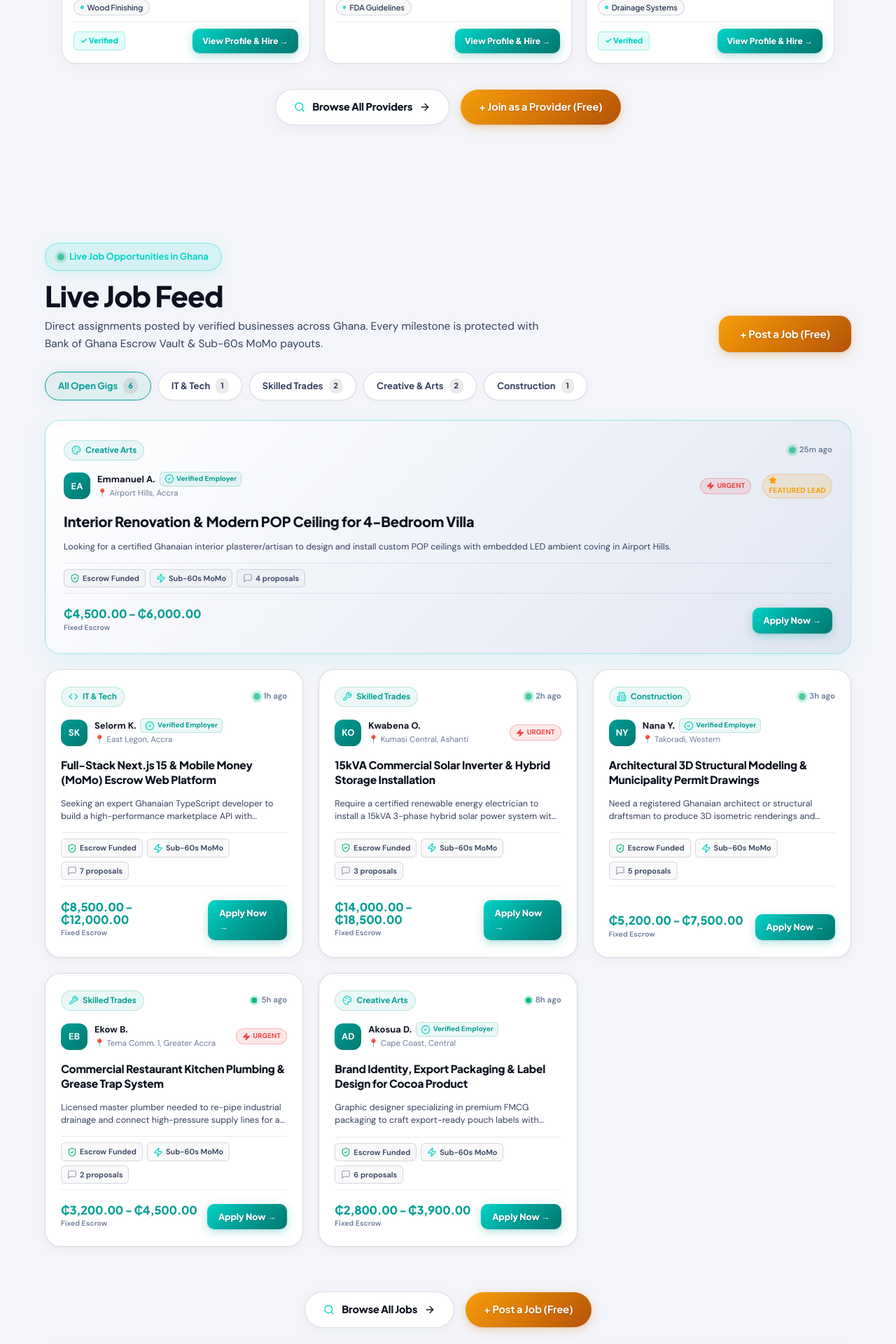
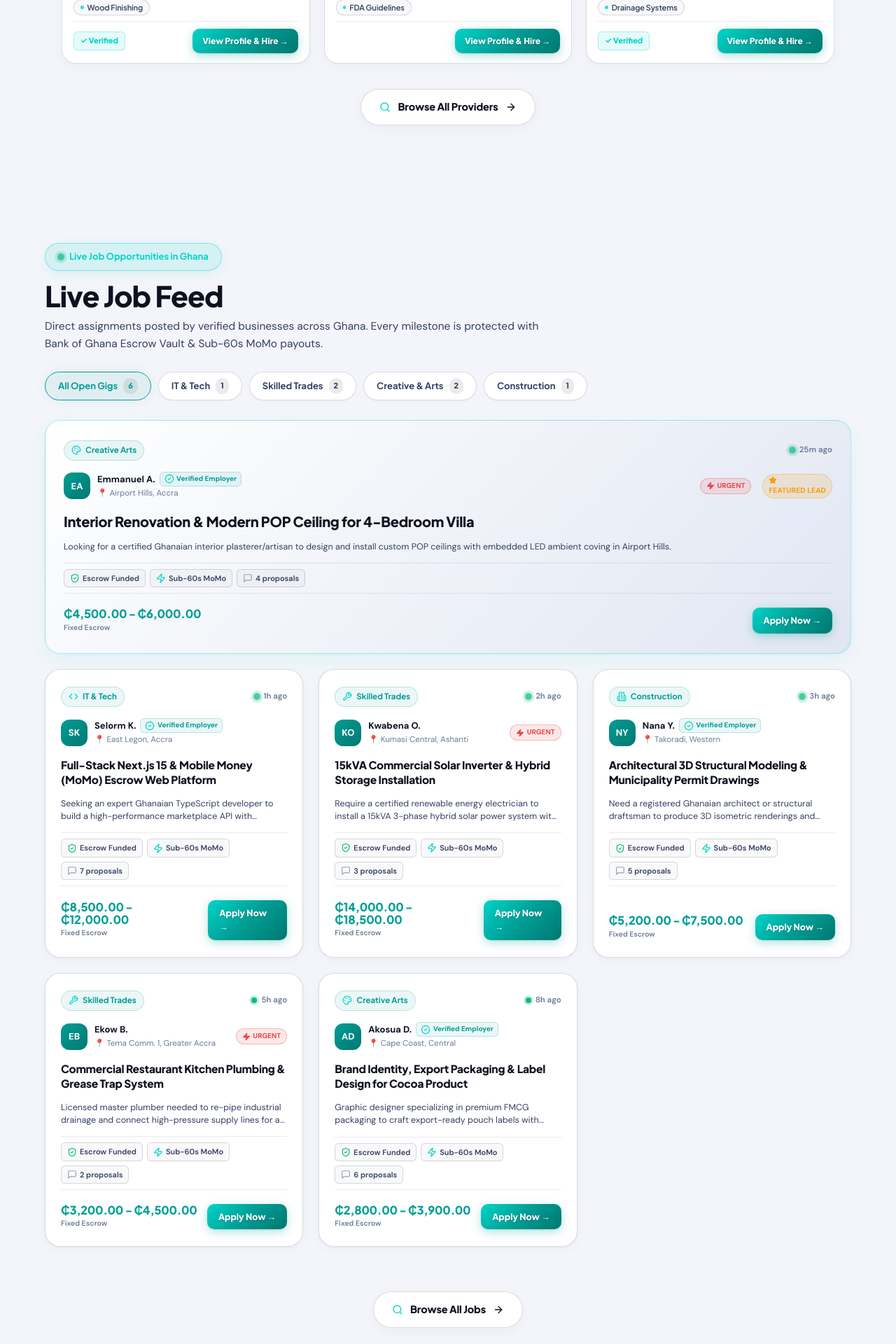
Before and after one commit to JoeVardyGC/GigGhana, a Next.js app: page / in a window 1280 px wide. Shown: the part 2060-3980 px from the top of the page at 70% size. Built offline with nearby package versions, Linux system fonts and the light colour scheme.

Commit message:
feat(jobs): remove redundant post-job button and streamline job feed header/footer

```diff
--- a/components/LandingPage.tsx
+++ b/components/LandingPage.tsx
@@ -875,9 +875,6 @@ const occupationSlides = [
                   <span>Browse All Providers</span>
                   <ArrowRight className="w-4 h-4 text-current transition-transform duration-200 group-hover:translate-x-1 shrink-0" />
                 </a>
-                <a href="/auth/register.php?role=provider" className="btn btn-gold btn-xl">
-                  + Join as a Provider (Free)
-                </a>
               </div>
             </div>
           </section>
@@ -912,13 +909,6 @@ const occupationSlides = [
                   <p className="ljf-sub">
                     Direct assignments posted by verified businesses across Ghana. Every milestone is protected with Bank of Ghana Escrow Vault &amp; Sub-60s MoMo payouts.
                   </p>
-                </div>
-
-                {/* Quick Action */}
-                <div className="ljf-header-right">
-                  <a href="/post-job.php" className="btn btn-gold btn-lg">
-                    + Post a Job (Free)
-                  </a>
                 </div>
               </div>
 
@@ -1050,9 +1040,6 @@ const occupationSlides = [
                   <Search className="w-4 h-4 text-[#00D4C8] shrink-0" />
                   <span>Browse All Jobs</span>
                   <ArrowRight className="w-4 h-4 text-current transition-transform duration-200 group-hover:translate-x-1 shrink-0" />
-                </a>
-                <a href="/post-job.php" className="btn btn-gold btn-xl">
-                  + Post a Job (Free)
                 </a>
               </div>
 
```
